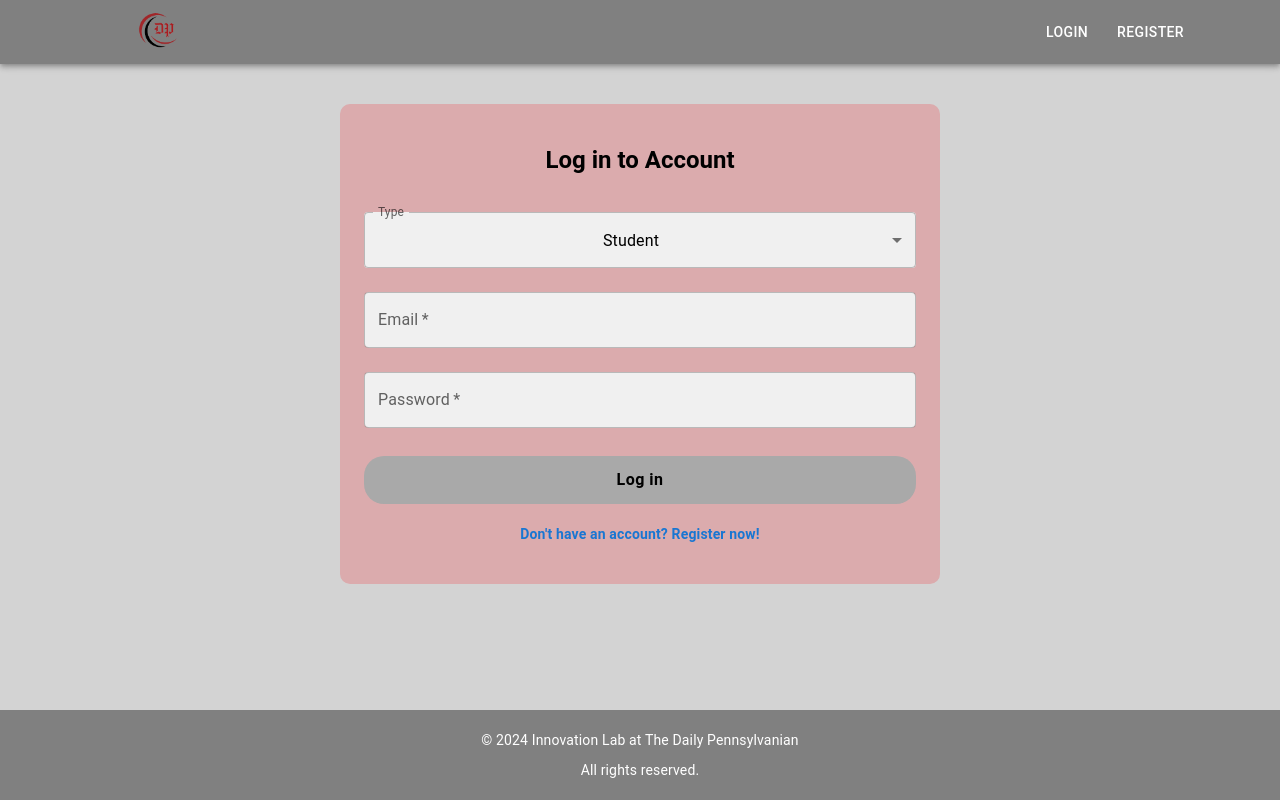
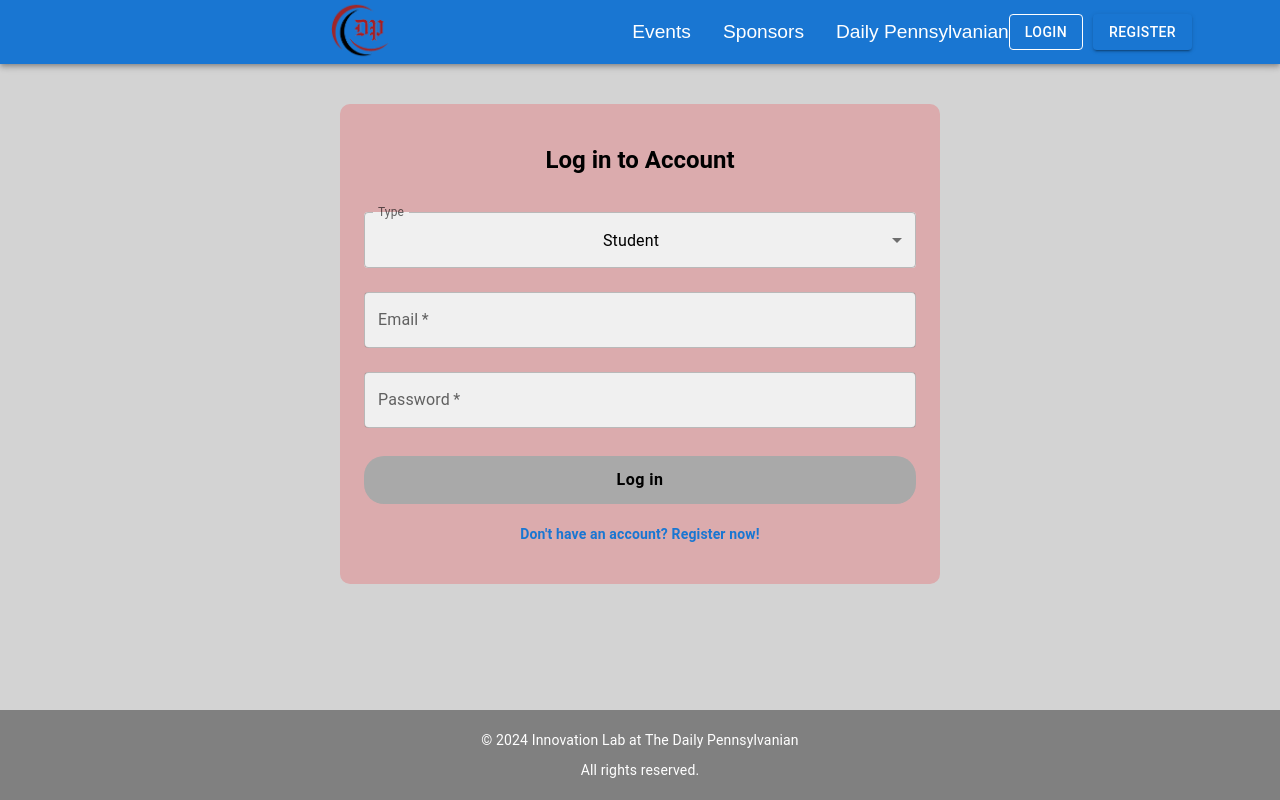
Before and after one commit to dailypennilab/Penn-Calendar, a React (Create React App) app: page /login in a window 1280 px wide. Built offline with nearby package versions, Linux system fonts and the light colour scheme.

Commit message:
styled components

```diff
--- a/package.json
+++ b/package.json
@@ -21,6 +21,7 @@
     "react-dom": "^18.3.1",
     "react-router-dom": "^6.27.0",
     "react-scripts": "5.0.1",
+    "styled-components": "^6.1.13",
     "web-vitals": "^2.1.4"
   },
   "scripts": {
--- a/src/components/home.js
+++ b/src/components/home.js
@@ -2,14 +2,11 @@
 import React, { useEffect, useState } from 'react';
 import { Link } from 'react-router-dom';
 import {
-  Box,
-  Grid,
   Typography,
-  Card,
-  CardContent,
   Button,
 } from '@mui/material';
 import axios from 'axios';
+import styled from 'styled-components';
 
 const Home = () => {
   const [events, setEvents] = useState([]);
@@ -28,7 +25,7 @@
       }
     };
     fetchEvents();
-  });
+  }, []);
 
   const formatDate = (dateString) => {
     const options = { month: 'short', day: 'numeric', year: 'numeric', hour: 'numeric', minute: 'numeric' };
@@ -36,69 +33,103 @@
   };
 
   return (
-  <Box sx={{ backgroundColor: '#dbabad' }}>
-    <Box sx={{ padding: '20px' }}>
-      {/* Header Section */}
-      <Grid container justifyContent="center" alignItems="center">
-        <Grid item textAlign="center">
+    <Container>
+      <Header>
         <Typography variant="h4">Welcome</Typography>
         <Typography variant="subtitle1">How is your day today?</Typography>
-        </Grid>
-      </Grid>
+      </Header>
 
-      {/* Upcoming Events Section */}
-      <Typography variant="h5" sx={{ marginTop: '30px', marginBottom: '10px' }}>Upcoming Events</Typography>
+      <SectionTitle variant="h5">Upcoming Events</SectionTitle>
 
-      {/* Event Cards */}
-      <Grid container spacing={2}>
+      <EventsGrid>
         {events.length > 0 ? (
           events.map(event => (
-            <Grid item xs={12} sm={6} md={4} key={event._id}>
-              <Card sx={{ height: '100%' }}>
-                {/* Event Image */}
-                <img
-                  src={event.imageUrl || "https://via.placeholder.com/300"}
-                  alt={event.name}
-                  style={{ width: "100%", height: "200px", objectFit: "cover" }}
-                />
-                <CardContent>
-                  {/* Event Type */}
+            <EventCard key={event._id}>
+              <EventImage src={event.imageUrl || "https://via.placeholder.com/300"} alt={event.name} />
+              <EventContent>
                 <Typography variant="body2" color="textSecondary">
                   Event Type: {event.type || "General"}
                 </Typography>
-
-                  {/* Event Title as a Link */}
-                  <Typography variant="h6">
-                    <Link to={`/events/${event._id}`} style={{ textDecoration: 'none', color: 'inherit' }}>
-                      {event.name}
-                    </Link>
-                  </Typography>
-
-                  {/* Event Description */}
+                <EventTitle variant="h6">
+                  <StyledLink to={`/events/${event._id}`}>{event.name}</StyledLink>
+                </EventTitle>
                 <Typography variant="body2">{event.description}</Typography>
-
-                  {/* Event Date and Time */}
                 <Typography variant="body2" color="textSecondary" sx={{ marginTop: '10px' }}>
                   {formatDate(event.time)}
                 </Typography>
-
-                  {/* View Event Link */}
-                  <Link to={`/events/${event._id}`}>
-                    <Button variant="contained" color="primary" sx={{ marginTop: '10px' }}>
-                      View Event
-                    </Button>
-                  </Link>
-                </CardContent>
-              </Card>
-            </Grid>
+                <StyledLink to={`/events/${event._id}`}>
+                  <ViewButton variant="contained" color="primary">View Event</ViewButton>
+                </StyledLink>
+              </EventContent>
+            </EventCard>
           ))
         ) : (
           <Typography>No events available</Typography>
         )}
-      </Grid>
-    </Box>
-  </Box>
+      </EventsGrid>
+    </Container>
   );
 };
 
 export default Home;
+
+// Styled Components
+const Container = styled.div`
+  background-color: #dbabad;
+  padding: 20px;
+`;
+
+const Header = styled.div`
+  display: flex;
+  flex-direction: column;
+  align-items: center;
+  text-align: center;
+`;
+
+const SectionTitle = styled(Typography)`
+  margin-top: 30px;
+  margin-bottom: 10px;
+`;
+
+const EventsGrid = styled.div`
+  display: grid;
+  grid-template-columns: repeat(auto-fill, minmax(280px, 1fr));
+  gap: 16px;
+`;
+
+const EventCard = styled.div`
+  display: flex;
+  flex-direction: column;
+  height: 100%;
+  box-shadow: 0px 4px 8px rgba(0, 0, 0, 0.2);
+  border-radius: 8px;
+  overflow: hidden;
+`;
+
+const EventImage = styled.img`
+  width: 100%;
+  height: 200px;
+  object-fit: cover;
+`;
+
+const EventContent = styled.div`
+  padding: 16px;
+  display: flex;
+  flex-direction: column;
+  justify-content: space-between;
+`;
+
+const EventTitle = styled(Typography)`
+  margin-top: 8px;
+  text-decoration: none;
+  color: inherit;
+`;
+
+const StyledLink = styled(Link)`
+  text-decoration: none;
+  color: inherit;
+`;
+
+const ViewButton = styled(Button)`
+  margin-top: 10px;
+`;
--- a/src/components/navbar.js
+++ b/src/components/navbar.js
@@ -1,7 +1,9 @@
+// src/components/Navbar.js
 import React from 'react';
 import { AppBar, Toolbar, Button, Container, Box } from '@mui/material';
 import { Link, useNavigate } from 'react-router-dom';
 import { useAuth } from '../context/authContext';
+import styled from 'styled-components';
 
 const Navbar = () => {
   const { user, isAuthenticated, logout } = useAuth();
@@ -13,19 +15,26 @@
   };
 
   return (
-    <AppBar position="static" sx={{ backgroundColor: '#808080' }}>
+    <StyledAppBar position="static">
       <Container maxWidth="lg">
-        <Toolbar>
+        <StyledToolbar>
           {/* Logo on the left side */}
           <Box sx={{ flexGrow: 1 }}>
             <Link to="/" style={{ color: 'inherit', textDecoration: 'none' }}>
-              <img src="/dp_logo.png" alt="DP Logo" style={{ height: '40px' }} />
+              <Logo src="/dp_logo.png" alt="DP Logo" />
             </Link>
           </Box>
 
-          <Box sx={{flexGrow: 8 }}></Box>
+          {/* Navigation Links in the center */}
+          <NavLinks>
+            <NavLink to="/events">Events</NavLink>
+            <NavLink to="/sponsors">Sponsors</NavLink>
+            <ExternalLink href="https://www.thedp.com" target="_blank" rel="noopener noreferrer">
+              Daily Pennsylvanian
+            </ExternalLink>
+          </NavLinks>
 
-          {/* Links on the right side */}
+          {/* Buttons on the right side */}
           <Box sx={{ display: 'flex', gap: '10px' }}>
             {isAuthenticated ? (
               <>
@@ -43,30 +52,91 @@
                   </Button>
                 )}
 
-                <Button color="inherit" onClick={handleLogout}>
+                <StyledButton variant="contained" onClick={handleLogout}>
                   Logout
-                </Button>
+                </StyledButton>
               </>
             ) : (
               <>
-                <Button color="inherit">
+                <StyledButton variant="outlined">
                   <Link to="/login" style={{ color: 'inherit', textDecoration: 'none' }}>
                     Login
                   </Link>
-                </Button>
+                </StyledButton>
 
-                <Button color="inherit">
+                <StyledButton variant="contained">
                   <Link to="/register" style={{ color: 'inherit', textDecoration: 'none' }}>
                     Register
                   </Link>
-                </Button>
+                </StyledButton>
               </>
             )}
           </Box>
-        </Toolbar>
+        </StyledToolbar>
       </Container>
-    </AppBar>
+    </StyledAppBar>
   );
 };
 
 export default Navbar;
+
+// Styled Components
+const StyledAppBar = styled(AppBar)`
+  background-color: #808080;
+  box-shadow: 0px 4px 12px rgba(0, 0, 0, 0.2);
+`;
+
+const StyledToolbar = styled(Toolbar)`
+  display: flex;
+  justify-content: space-between;
+  align-items: center;
+`;
+
+const Logo = styled.img`
+  height: 60px;
+`;
+
+const NavLinks = styled(Box)`
+  display: flex;
+  gap: 2rem;
+`;
+
+const NavLink = styled(Link)`
+  color: #ffffff;
+  font-size: 1.2rem;
+  font-weight: 500;
+  text-decoration: none;
+  font-family: 'Arial', sans-serif;
+
+  &:hover {
+    color: #ffcc00;
+  }
+`;
+
+const ExternalLink = styled.a`
+  color: #ffffff;
+  font-size: 1.2rem;
+  font-weight: 500;
+  text-decoration: none;
+  font-family: 'Arial', sans-serif;
+
+  &:hover {
+    color: #ffcc00;
+  }
+`;
+
+const StyledButton = styled(Button)`
+  font-size: 1rem;
+  padding: 0.5rem 1.5rem;
+  font-weight: 600;
+
+  &:hover {
+    background-color: #ffcc00;
+    color: #000000;
+  }
+
+  &:first-of-type {
+    border-color: #ffffff;
+    color: #ffffff;
+  }
+`;
```
Also changed, not shown: 1 other file (tests, documents, lock files or other folders). Lines whose indentation alone changed are shown as unchanged.
